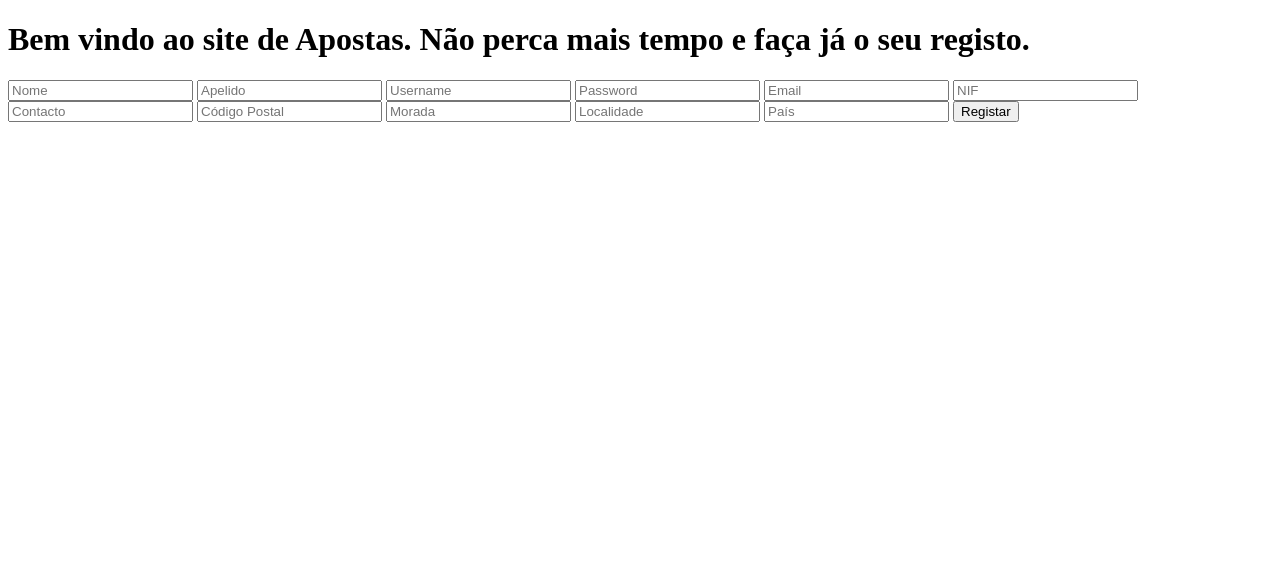
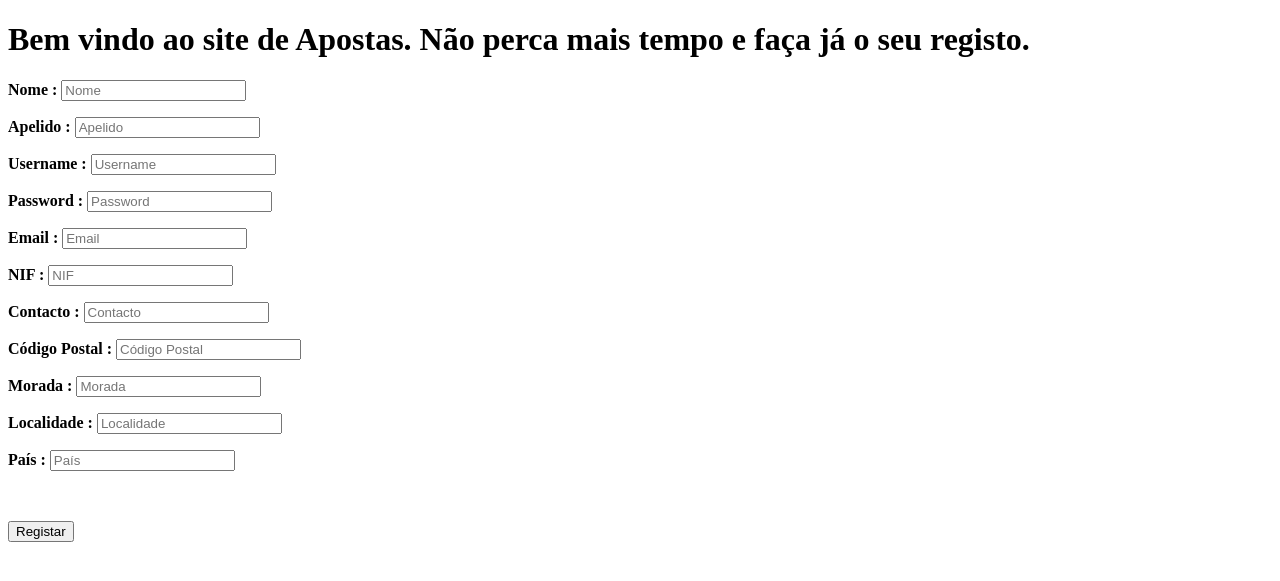
Before and after one commit to nunoPireza/PRHomePage, a Django app: page /home/registo in a window 1280 px wide. Shown: the top 581 px of the page. Run offline with Django 3.2, Linux system fonts and the light colour scheme.

Commit message:
1) melhoramento da pagina registo

```diff
--- a/PRHomePage/emailinfo.py
+++ b/PRHomePage/emailinfo.py
@@ -2,5 +2,5 @@
 EMAIL_USE_TLS = True
 EMAIL_HOST = 'smtp.gmail.com'
 EMAIL_HOST_USER = 'nmfpa@iscte-iul.pt'
-EMAIL_HOST_PASSWORD = ''
+EMAIL_HOST_PASSWORD = 'MCFerreira54'
 EMAIL_PORT = 587
--- a/home/templates/home/homepage.html
+++ b/home/templates/home/homepage.html
@@ -7,12 +7,10 @@
 <body>
 <h1>estou na pagina pessoal</h1>
 
-
-<li><a href="{% url 'home:novaconta' %}"> Link para nova conta</a></li>
 <li><a href="{% url 'home:areacomum' %}">Link para area comum</a></li>
 <li><a href="{% url 'home:admin' %}"> Link para conta de administração</a></li>
 <li><a href="{% url 'home:recuperarPass' %}"> Link para recuperar pass</a></li>
 <li><a href="{% url 'home:fazerAposta' %}"> Fazer aposta</a></li>
-<li><a href="{% url 'home:registo' %}"> Registo</a></li>
+<li><a href="{% url 'home:registo' %}"> Novo Registo</a></li>
 </body>
 </html>
--- a/home/templates/home/registo.html
+++ b/home/templates/home/registo.html
@@ -7,24 +7,24 @@
 <body>
 <h1> Bem vindo ao site de Apostas. Não perca mais tempo e faça já o seu registo.</h1>
 
-    <form action="{% url 'home:mandaEmail'%}" method="post">
+    <form action="{% url 'home:novoRegisto'%}" method="post">
         {% csrf_token %}
-        <input type="text" placeholder="Nome" name="first_name" required/>
-        <input type="text" placeholder="Apelido" name="last_name" required/>
-        <input type="text" autocomplete="off" placeholder="Username" name="new_username"required/>
+        <p><strong>Nome :  </strong><input type="text" placeholder="Nome" name="input_name" required/></p>
+        <p><strong>Apelido :  </strong><input type="text" placeholder="Apelido" name="input_surname" required/></p>
+        <p><strong>Username :  </strong><input type="text" autocomplete="off" placeholder="Username" name="input_username"required/></p>
             {% if same_user %}
             <strong>Já existe um utilizador com esse username.</strong>
             {% endif %}
-        <input type="password" autocomplete="off" placeholder="Password" name="new_password" pattern=".{5,}" title="Password com 8 caracteres obrigatórios." required/>
-        <input type="email" placeholder="Email" name="new_email" required/>
-        <input type="number" placeholder="NIF" name="nif"/>
-        <input type="number" placeholder="Contacto" name="contacto"/>
-        <input type="number" placeholder="Código Postal" name="codigopostal"/>
-        <input type="text" placeholder="Morada" name="morada"/>
-        <input type="text" placeholder="Localidade" name="localidade"/>
-        <input type="text" placeholder="País" name="pais"/>
+        <p><strong>Password :  </strong><input type="password" autocomplete="off" placeholder="Password" name="input_password" pattern=".{5,}" title="Password com 8 caracteres obrigatórios." required/></p>
+        <p><strong>Email :  </strong><input type="email" placeholder="Email" name="input_email" required/></p>
+        <p><strong>NIF :  </strong><input type="number" placeholder="NIF" name="input_nif"/></p>
+        <p><strong>Contacto :  </strong><input type="number" placeholder="Contacto" name="input_contacto"/></p>
+        <p><strong>Código Postal :  </strong><input type="number" placeholder="Código Postal" name="input_codpostal"/></p>
+        <p><strong>Morada :  </strong><input type="text" placeholder="Morada" name="input_morada"/></p>
+        <p><strong>Localidade :  </strong><input type="text" placeholder="Localidade" name="input_loc"/></p>
+        <p><strong>País :  </strong><input type="text" placeholder="País" name="input_pais"/></p>
 
-            <input type="submit" value="Registar"/>
+            <br><p><input type="submit" value="Registar"/></p>
         </form>
 
 </body>
--- a/home/urls.py
+++ b/home/urls.py
@@ -5,12 +5,11 @@ urlpatterns = [
     url(r'^$', views.inicio, name='inicio'),
     url(r'^exitMenor$', views.exitMenor, name='exitMenor'),
     url(r'^homepage/$', views.homepage, name='homepage'),
-    url(r'^novaconta/$', views.novaconta, name='novaconta'),
     url(r'^areacomum/$', views.areacomum, name='areacomum'),
     url(r'^admin/$', views.admin, name='admin'),
     url(r'^recuperarPass/$', views.recuperarPass, name='recuperarPass'),
     url(r'^$', views.returnHomepage, name='returnHomepage'),
     url(r'^aposta$', views.fazerAposta, name='fazerAposta'),
     url(r'^registo$', views.registo, name='registo'),
-    url(r'^mandaEmail$', views.mandaEmail, name='mandaEmail'),
+    url(r'^novoRegisto$', views.novoRegisto, name='novoRegisto'),
 ]
--- a/home/views.py
+++ b/home/views.py
@@ -1,7 +1,9 @@
 from django.shortcuts import render, HttpResponse, HttpResponseRedirect
 from django.core.urlresolvers import reverse
 from django.conf import settings
-from  django.core.mail import send_mail
+from django.core.mail import send_mail
+from django.contrib.auth.models import User
+from .models import Utilizador
 
 
 def inicio(request):
@@ -16,10 +18,6 @@ def homepage(request):
 def returnHomepage(request):
     return HttpResponseRedirect(reverse('home/homepage.html'))
 
-def novaconta(request):
-    return render(request, 'home/novaconta.html')
-
-
 def areacomum(request):
     return render(request, 'home/areacomum.html')
 
@@ -32,13 +30,60 @@ def recuperarPass(request):
 def fazerAposta(request):
     return render(request, 'home/aposta.html')
 
-def mandaEmail(request):
-    emaildestino = request.POST['new_email']
-    destinatario = request.POST['first_name'] + " " + request.POST['last_name']
-    titulo = 'Email de confirmação de registo'
-    mensagem = 'Bem vindo ao site de apostas ' + destinatario + "."
-    send_mail(titulo, mensagem, settings.EMAIL_HOST_USER, ['nunopireza@gmail.com'], fail_silently=False)
-    return render(request, 'home/homepage.html')
+def novoRegisto(request):
+    if request.POST['input_username'] is '':
+        context = {'invalid_user': True}
+        return render(request, "registo.html", context)
+
+    if request.POST['input_email'] is '':
+        context = {'invalid_email': True}
+        return render(request, "registo.html", context)
+
+    if request.POST['input_password'] is '':
+        context = {'invalid_pass': True}
+        return render(request, "registo.html", context)
+
+    if request.POST['input_name'] is '':
+        context = {'invalid_name': True}
+        return render(request, "registo.html", context)
+
+    if request.POST['input_surname'] is '':
+        context = {'invalid_last': True}
+        return render(request, 'registo.html', context)
+    else:
+        try:
+            new_user = User.objects.create_user(request.POST['input_username'], request.POST['input_email'], request.POST['input_password'])
+            new_user.first_name = request.POST['input_name']
+            new_user.last_name = request.POST['input_surname']
+            new_user.save()
+        except:
+            context = {}
+            context['same_user'] = True
+            return render(request, 'registo.html', context)
+
+        new_user = Utilizador(user=new_user)
+        if request.POST['input_nif']:
+            new_user.NIF = request.POST['input_nif']
+        if request.POST['input_morada']:
+            new_user.morada = request.POST['input_morada']
+        if request.POST['input_codpostal']:
+            new_user.codigopostal = request.POST['input_codpostal']
+        if request.POST['input_contacto']:
+            new_user.contacto = request.POST['input_contacto']
+        if request.POST['input_loc']:
+            new_user.localidade = request.POST['input_loc']
+        if request.POST['input_pais']:
+            new_user.pais = request.POST['input_pais']
+
+        new_user.save()
+
+        emaildestino = request.POST['input_email']
+        destinatario = request.POST['input_name'] + " " + request.POST['input_surname']
+        titulo = 'Email de confirmação de registo'
+        mensagem = 'Bem vindo ao site de apostas ' + destinatario + "."
+        send_mail(titulo, mensagem, settings.EMAIL_HOST_USER, [emaildestino], fail_silently=False)
+        return render(request, 'home/homepage.html')
+
 
 def registo(request):
     return render(request, 'home/registo.html')
```
Also changed, not shown: home/templates/home/novaconta.html (deleted, +0 -11 lines), db.sqlite3.
